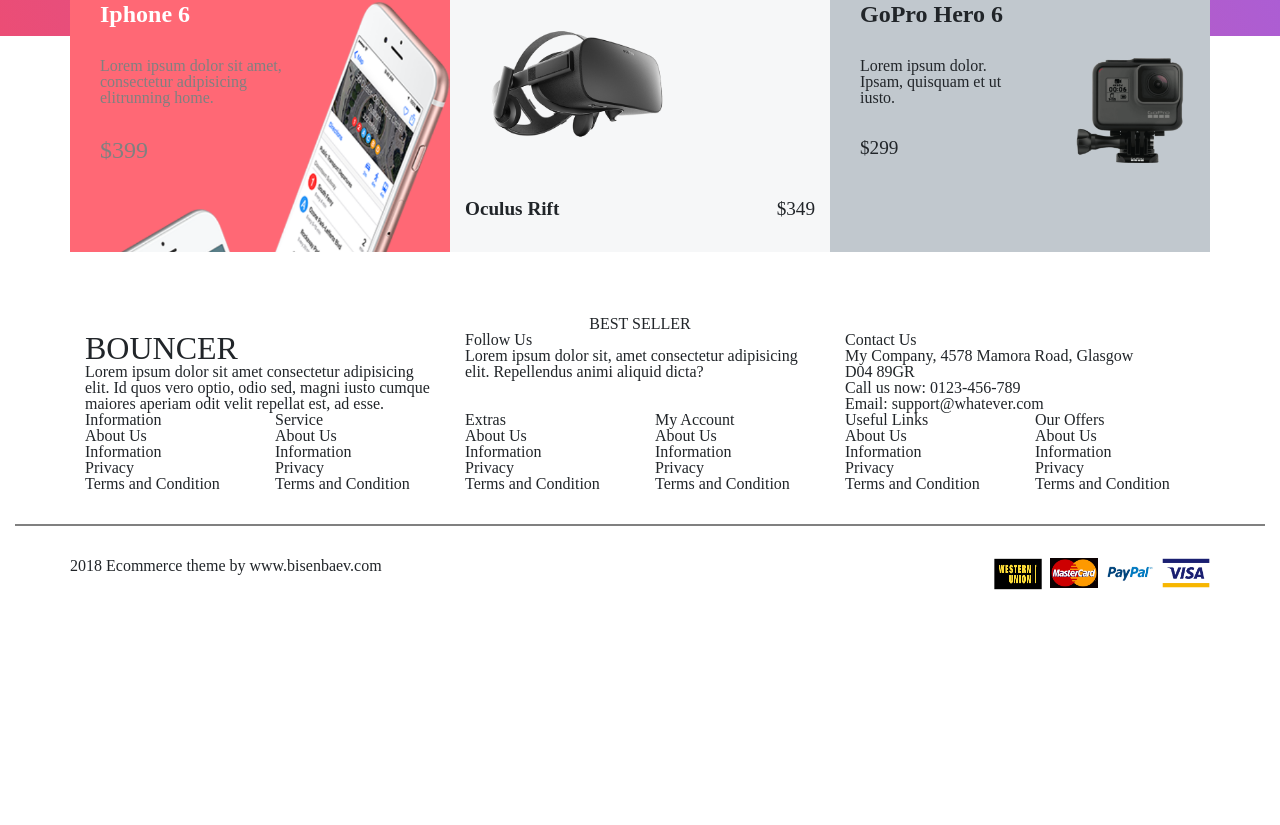
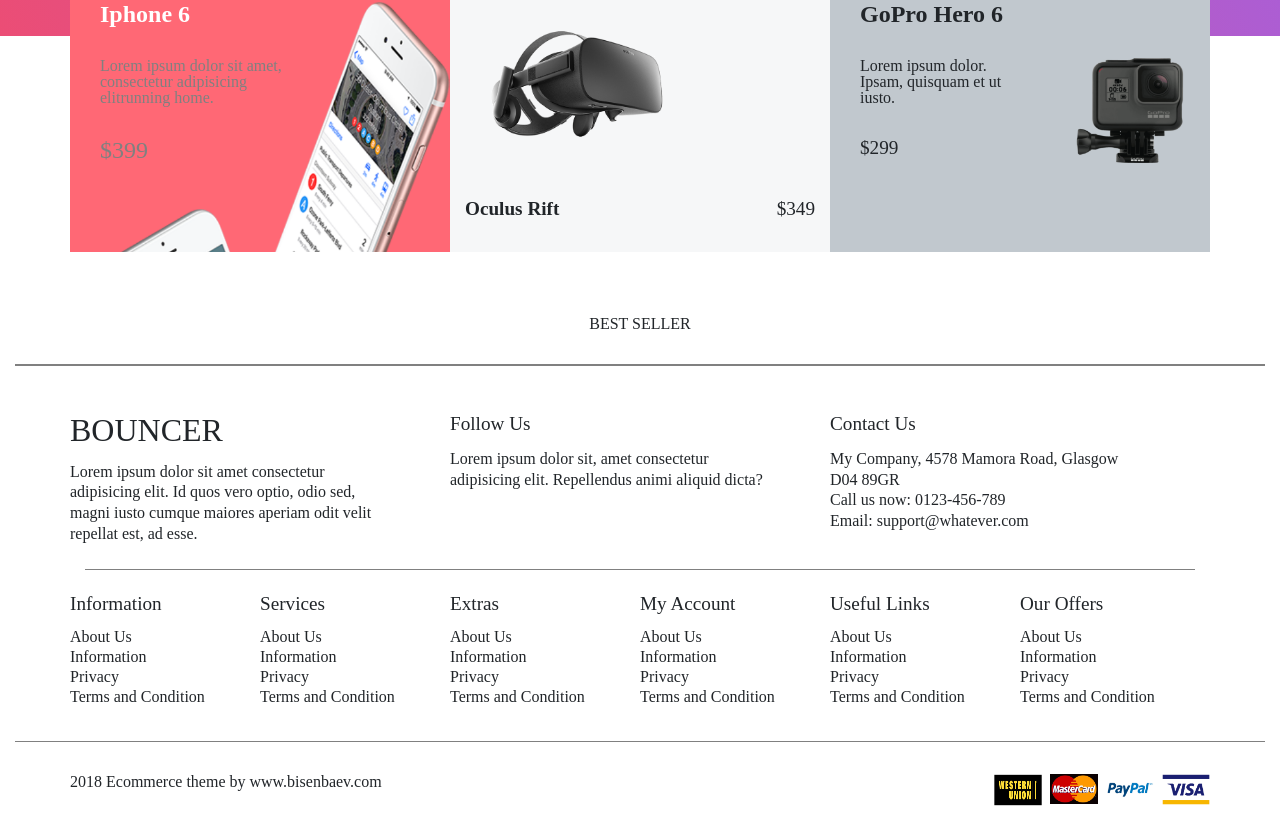
Before and after one commit to JerryG09/bouncer, a React (Create React App) app: page / in a window 1280 px wide. Shown: the part 761-1586 px from the top of the page. Before the commit the page ends 1378 px from the top, so only its background shows below. Built offline with nearby package versions, Linux system fonts and the light colour scheme.

Commit message:
added Horizontal line

```diff
--- a/src/commons/footer/Footer.js
+++ b/src/commons/footer/Footer.js
@@ -5,11 +5,12 @@
 
 const Footer = () => {
   return (
-    <div>
+    <>
+      <FooterDivider />
       <FooterTop />
       <FooterDivider />
       <FooterBottom />
-    </div>
+    </>
   )
 }
 
--- a/src/commons/footer/FooterTop.css
+++ b/src/commons/footer/FooterTop.css
@@ -1,3 +1,18 @@
 .footerTop--bouncer {
   font-size: 2rem;
 }
+
+
+.footer--header {
+  font-weight: 500;
+  font-size: 1.2rem;
+}
+
+.footer--line-height {
+  line-height: 1.3rem;
+}
+
+.horizontal--line {
+  height: 0.05rem;
+  background-color: grey;
+}
--- a/src/commons/footer/FooterTop.js
+++ b/src/commons/footer/FooterTop.js
@@ -3,85 +3,90 @@
 
 function FooterTop() {
   return (
-    <div className="container">
-      <div class="row">
-        <div className="col-md-4">
-          <h4 className="footerTop--bouncer">BOUNCER</h4>
-          <h4>
+    <div className="container pt-3">
+      <div class="row pb-4">
+        <div className="col-md-4 pl-0">
+          <h4 className="footerTop--bouncer pb-3">BOUNCER</h4>
+          <h4 className="pr-5 footer--line-height">
             Lorem ipsum dolor sit amet consectetur adipisicing elit. Id quos
             vero optio, odio sed, magni iusto cumque maiores aperiam odit velit
             repellat est, ad esse.
           </h4>
         </div>
-        <div className="col-md-4">
-          <h5>Follow Us</h5>
-          <p>
+        <div className="col-md-4 pl-0">
+          <h5 className="footer--header pb-3">Follow Us</h5>
+          <p className="pr-5 footer--line-height">
             Lorem ipsum dolor sit, amet consectetur adipisicing elit.
             Repellendus animi aliquid dicta?
           </p>
         </div>
-        <div className="col-md-4">
-          <h5>Contact Us</h5>
-          <p>My Company, 4578 Mamora Road, Glasgow</p>
-          <p>D04 89GR</p>
-          <p>Call us now: 0123-456-789</p>
-          <p>Email: support@whatever.com</p>
+        <div className="col-md-4 pl-0">
+          <h5 className="footer--header pb-3">Contact Us</h5>
+          <p className="footer--line-height">
+            My Company, 4578 Mamora Road, Glasgow
+          </p>
+          <p className="footer--line-height">D04 89GR</p>
+          <p className="footer--line-height">Call us now: 0123-456-789</p>
+          <p className="footer--line-height">Email: support@whatever.com</p>
         </div>
       </div>
 
-      <div className="row">
-        <div className="col-md-2">
-          <h4>Information</h4>
+      <div className="horizontal--line p-0"></div>
+
+
+      <div className="row pt-4">
+        <div className="col-md-2 pl-0">
+          <h4 className="footer--header pb-3">Information</h4>
           <div className="info--content">
-            <p>About Us</p>
-            <p>Information</p>
-            <p>Privacy</p>
-            <p>Terms and Condition</p>
+            <p className="pb-1">About Us</p>
+            <p className="pb-1">Information</p>
+            <p className="pb-1">Privacy</p>
+            <p className="pb-1">Terms and Condition</p>
           </div>
         </div>
-        <div className="col-md-2">
-          <h4>Service</h4>
+        <div className="col-md-2 pl-0">
+          <h4 className="footer--header pb-3">Services</h4>
           <div className="info--content">
-            <p>About Us</p>
-            <p>Information</p>
-            <p>Privacy</p>
-            <p>Terms and Condition</p>
+            <p className="pb-1">About Us</p>
+            <p className="pb-1">Information</p>
+            <p className="pb-1">Privacy</p>
+            <p className="pb-1">Terms and Condition</p>
           </div>
         </div>
-        <div className="col-md-2">
-          <h4>Extras</h4>
+        <div className="col-md-2 pl-0">
+          <h4 className="footer--header pb-3">Extras</h4>
           <div className="info--content">
-            <p>About Us</p>
-            <p>Information</p>
-            <p>Privacy</p>
-            <p>Terms and Condition</p>
+            <p className="pb-1">About Us</p>
+            <p className="pb-1">Information</p>
+            <p className="pb-1">Privacy</p>
+            <p className="pb-1">Terms and Condition</p>
           </div>
         </div>
-        <div className="col-md-2">
-          <h4>My Account</h4>
+        <div className="col-md-2 pl-0">
+          <h4 className="footer--header pb-3">My Account</h4>
           <div className="info--content">
-            <p>About Us</p>
-            <p>Information</p>
-            <p>Privacy</p>
-            <p>Terms and Condition</p>
+            <p className="pb-1">About Us</p>
+            <p className="pb-1">Information</p>
+            <p className="pb-1">Privacy</p>
+            <p className="pb-1">Terms and Condition</p>
           </div>
         </div>
-        <div className="col-md-2">
-          <h4>Useful Links</h4>
+        <div className="col-md-2 pl-0">
+          <h4 className="footer--header pb-3">Useful Links</h4>
           <div className="info--content">
-            <p>About Us</p>
-            <p>Information</p>
-            <p>Privacy</p>
-            <p>Terms and Condition</p>
+            <p className="pb-1">About Us</p>
+            <p className="pb-1">Information</p>
+            <p className="pb-1">Privacy</p>
+            <p className="pb-1">Terms and Condition</p>
           </div>
         </div>
-        <div className="col-md-2">
-          <h4>Our Offers</h4>
+        <div className="col-md-2 pl-0">
+          <h4 className="footer--header pb-3">Our Offers</h4>
           <div className="info--content">
-            <p>About Us</p>
-            <p>Information</p>
-            <p>Privacy</p>
-            <p>Terms and Condition</p>
+            <p className="pb-1">About Us</p>
+            <p className="pb-1">Information</p>
+            <p className="pb-1">Privacy</p>
+            <p className="pb-1">Terms and Condition</p>
           </div>
         </div>
       </div>
--- a/src/commons/footer/FootoerBottom.js
+++ b/src/commons/footer/FootoerBottom.js
@@ -4,7 +4,7 @@
 function FootoerBottom() {
   return (
     <div className="container">
-      <div className="row justify-content-between pb-4">
+      <div className="row justify-content-between pb-3">
         <div className="footer--bottom--left">
           <p> 2018 Ecommerce theme by www.bisenbaev.com</p>
         </div>
```
